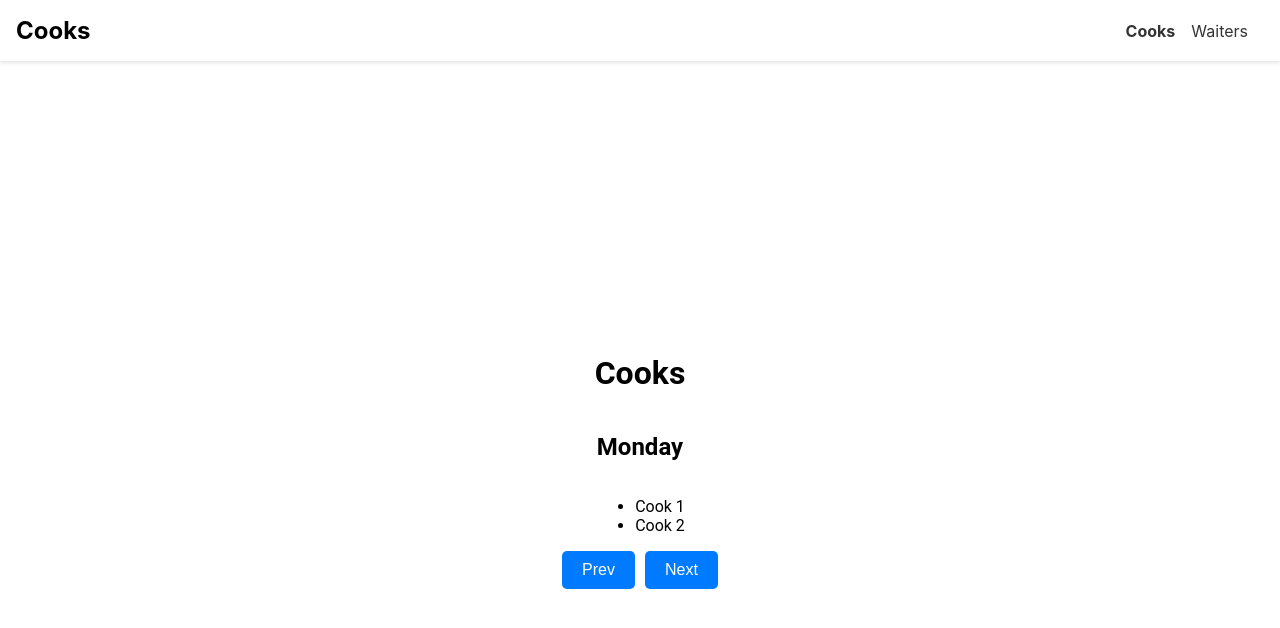
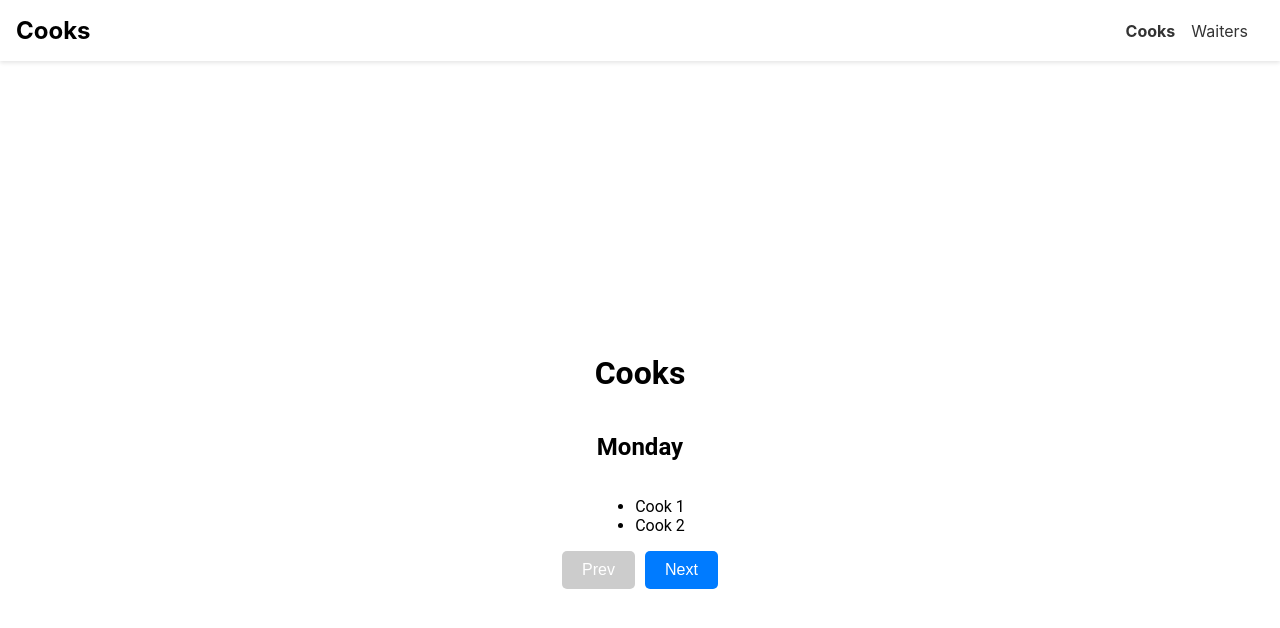
Before and after one commit to nsakibuvic/PipeDreams, a React (Create React App) app: page /cooks in a window 1280 px wide. Shown: the top 628 px of the page. Built offline with nearby package versions, Linux system fonts and the light colour scheme.

Commit message:
changes to days from capitalto lowercase in the logic to match the backend

```diff
--- a/src/App.js
+++ b/src/App.js
@@ -10,7 +10,7 @@ import CooksPage from "./Pages/CooksPage";
 import WaitersPage from "./Pages/WaitersPage";
 
 const App = () => {
-	const [day, setDay] = useState("Monday"); // Default day is Monday for demonstration
+	const [day, setDay] = useState("monday"); // Default day is Monday for demonstration
 
 	useEffect(() => {
 		// Retrieve the saved day from local storage
```
